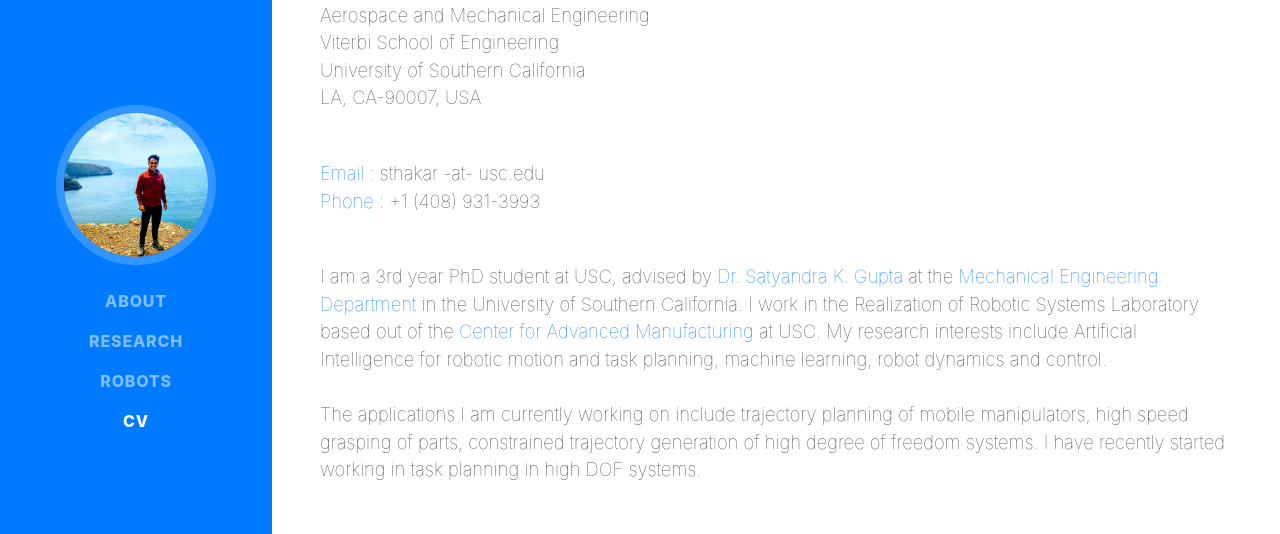
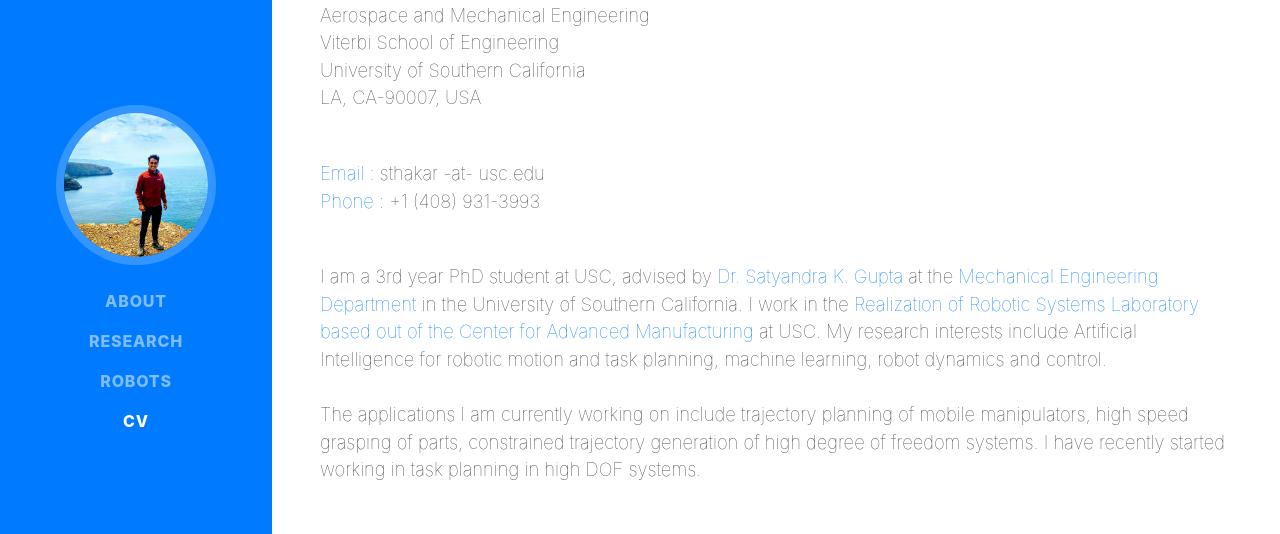
Before and after one commit to Shantanuthakar/shantanuthakar.github.io, a website with bundled scripts: page index.html in a window 1280 px wide. Shown: the part 131-665 px from the top of the page. Built offline with nearby package versions, Linux system fonts and the light colour scheme; files whose address does not match are found by name; a web font is replaced by a local one.

Commit message:
adding rros website

```diff
--- a/index.html
+++ b/index.html
@@ -91,7 +91,7 @@
                  <span class="text-primary">Email </span> : sthakar -at- usc.edu<br />
                  <span class="text-primary">Phone </span> : +1 (408) 931-3993
            </p>
-          <p class="lead mb-0">I am a 3rd year PhD student at USC, advised by <a href="http://ruk.usc.edu/bio/gupta/">Dr. Satyandra K. Gupta</a> at the <a href="https://ame.usc.edu/">Mechanical Engineering Department</a> in the University of Southern California. I work in the Realization of Robotic Systems Laboratory based out of the <a href="https://http://cam.usc.edu/">Center for Advanced Manufacturing</a> at USC. My research interests include Artificial Intelligence for robotic motion and task planning, machine learning, robot dynamics and control.<br />
+          <p class="lead mb-0">I am a 3rd year PhD student at USC, advised by <a href="http://ruk.usc.edu/bio/gupta/">Dr. Satyandra K. Gupta</a> at the <a href="https://ame.usc.edu/">Mechanical Engineering Department</a> in the University of Southern California. I work in the <a href="https://www.rros-usc.net/">Realization of Robotic Systems Laboratory based out of the <a href="https://http://cam.usc.edu/">Center for Advanced Manufacturing</a> at USC. My research interests include Artificial Intelligence for robotic motion and task planning, machine learning, robot dynamics and control.<br />
           <br/>
           The applications I am currently working on include trajectory planning of mobile manipulators, high speed grasping of parts, constrained trajectory generation of high degree of freedom systems. I have recently started working in task planning in high DOF systems.    </p><br />
           <br />
```
Also changed, not shown: img/profile2.jpg (added).
